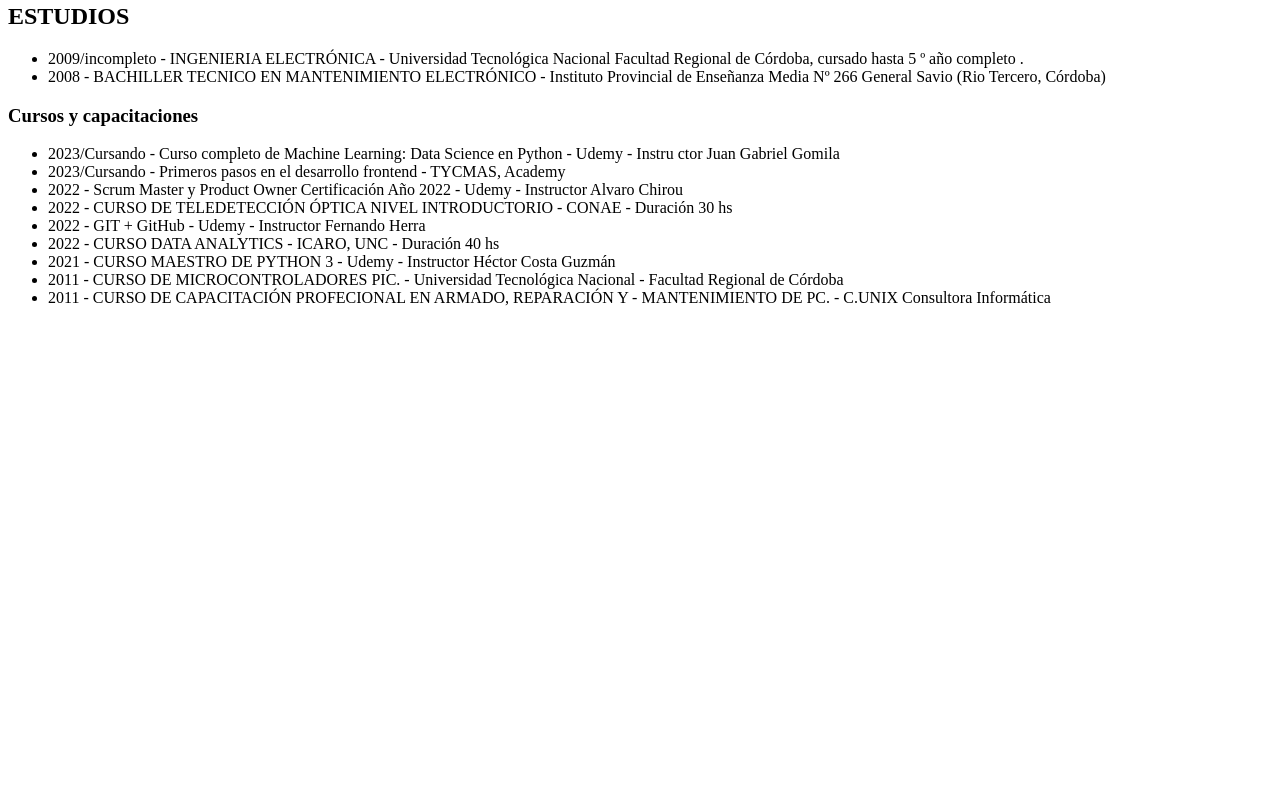
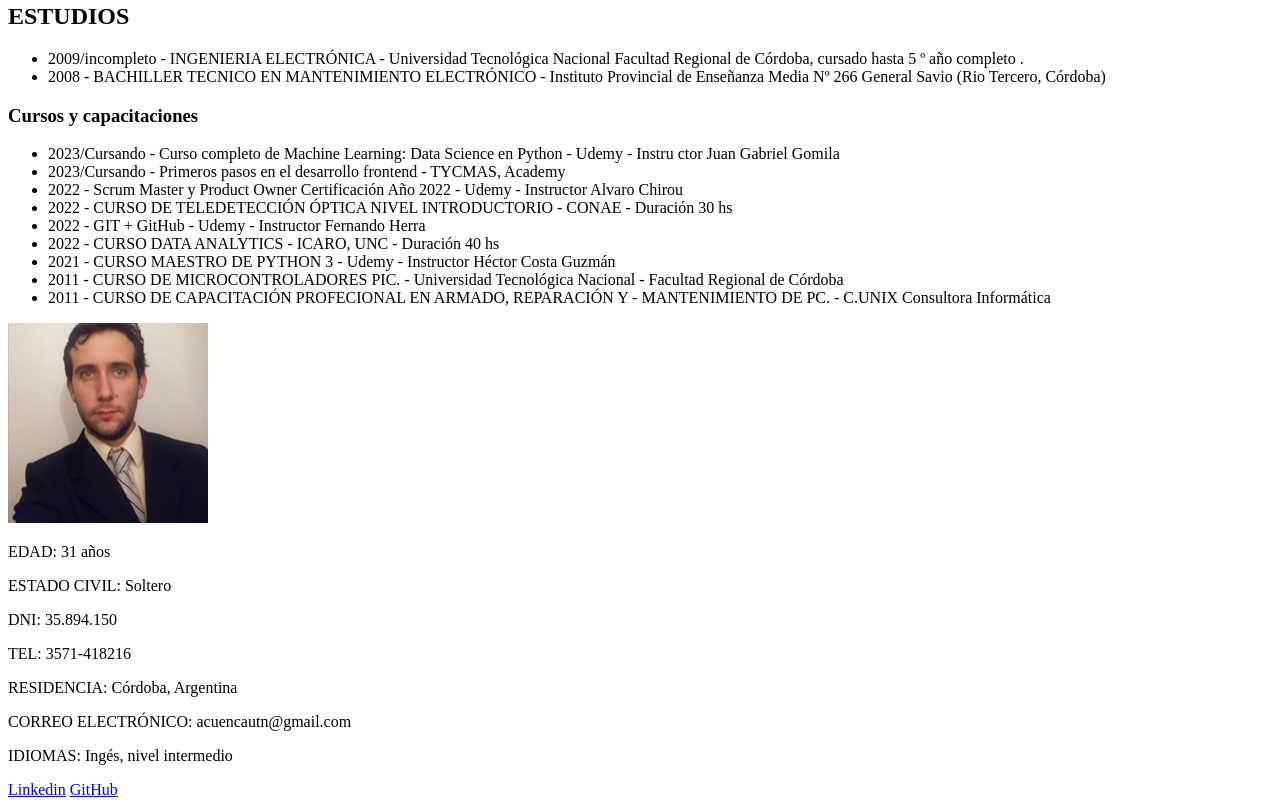
Before and after one commit to Toni-C1/curriculum_vitae, a plain HTML site: page index.html in a window 1280 px wide. Shown: the part 875-1682 px from the top of the page. Before the commit the page ends 1198 px from the top, so only its background shows below. Drawn offline with Linux system fonts and the light colour scheme.

Commit message:
HTML cargado

```diff
--- a/index.html
+++ b/index.html
@@ -137,6 +137,20 @@
 
         <side id="datos_personales">
 
+            <img src="src/foto_cv.jpg" alt="foto CV" width="200" height="200">
+
+            <p>EDAD: 31 años</p>
+            <p>ESTADO CIVIL: Soltero</p>
+            <p>DNI: 35.894.150</p>
+            <p>TEL: 3571-418216</p>
+            <p>RESIDENCIA: Córdoba, Argentina</p>
+            <p>CORREO ELECTRÓNICO: acuencautn@gmail.com</p>
+            <p>IDIOMAS: Ingés, nivel intermedio</p>
+
+            <a href="https://www.linkedin.com/in/antoniodavidcuenca" target="_blank">Linkedin</a>
+            <a href="https://github.com/Toni-C1" target="_blank">GitHub</a>
+
+
         </side>
 
         <footer id="data_site">
```
Also changed, not shown: src/foto_cv.jpg (added).
